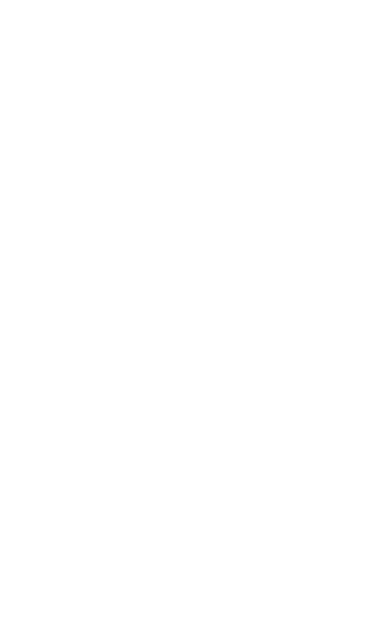
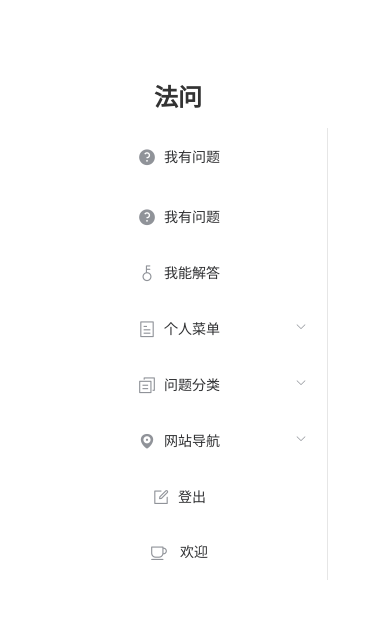
Before and after one commit to seikosha/fawen, a Vue app in the folder src/main/resources/frontend/: page /header4 in a window 390 px wide. Shown: the top 618 px of the page. Built offline with nearby package versions, Linux system fonts and the light colour scheme.

Commit message:
34th day responsive header fixed!

```diff
--- a/src/main/resources/frontend/src/App.vue
+++ b/src/main/resources/frontend/src/App.vue
@@ -3,10 +3,9 @@
     <el-container>
       <header1 id="header1" v-show="header1_token" ></header1>
       <header2 id="header2" v-show="header2_token" ></header2>
-      <header3 id="header3"></header3>
-
-      <router-view></router-view>
-
+      <header3 id="header3" v-show="header1_token"></header3>
+      <header4 id="header4" v-show="header2_token"></header4>
+      <router-view style="text-align: center"></router-view>
       <el-footer>
       </el-footer>
     </el-container>
@@ -42,6 +41,7 @@
 import specific_location from "./components/specific_location";
 import specific_category from "./components/specific_category";
 import header3 from "./components/header3";
+import header4 from "./components/header4";
 
   export default {
     store,
@@ -71,7 +71,8 @@
       more_locations,
       specific_location,
       specific_category,
-      header3
+      header3,
+      header4
     },
 
 
@@ -119,26 +120,9 @@
   .el-aside {
     color: #333;
     text-align: center;
+    line-height:20px;
   }
 
-  .el-main {
-    color: #333;
-    text-align: center;
-    /*line-height: 160px;*/
-  }
-
-  body > .el-container {
-    margin-bottom: 40px;
-  }
-
-  .el-container:nth-child(5) .el-aside,
-  .el-container:nth-child(6) .el-aside {
-    line-height: 260px;
-  }
-
-  .el-container:nth-child(7) .el-aside {
-    line-height: 320px;
-  }
 
   #app {
     font-family: "Helvetica Neue", Helvetica, "PingFang SC", "Hiragino Sans GB",
@@ -180,15 +164,19 @@
   text-decoration: none;
 }
 
-  @media screen and (min-width: 480px) {
+  @media screen and (min-width: 769px) {
     #header3{
       visibility:hidden;
     }
+    #header4{
+     display:none;
+    }
   }
 
-  @media screen and (max-width: 479px) {
+  @media screen and (max-width: 768px) {
     #header1,#header2{
       visibility:hidden;
+
     }
     #header3{
       visibility: visible;
--- a/src/main/resources/frontend/src/components/buttons.vue
+++ b/src/main/resources/frontend/src/components/buttons.vue
@@ -48,9 +48,10 @@
     left:20px;
   }
 
-  @media screen and (max-width: 479px) {
+  @media screen and (max-width: 768px) {
     #main{
-      visibility: hidden;
+      position:relative;
+      left:120px;
     }
   }
 
--- a/src/main/resources/frontend/src/components/header3.vue
+++ b/src/main/resources/frontend/src/components/header3.vue
@@ -1,11 +1,9 @@
 <template>
     <el-header>
+      <el-aside id="leftside">
       <router-link to="/" tag="h2" id="title_link">法问</router-link>
         <el-menu
-          default-active="2"
-          class="el-menu-vertical-demo"
-          @open="handleOpen"
-          @close="handleClose">
+          class="el-menu-vertical-demo">
           <el-menu-item index="1">
             <i class="el-icon-question"></i>
             <router-link to="/ask" tag="span">我有问题</router-link>
@@ -20,51 +18,70 @@
               <span>个人菜单</span>
             </template>
             <el-menu-item-group>
-              <el-menu-item index="1-1"><router-link to="/my_questions" tag="span">我的提问</router-link></el-menu-item>
-              <el-menu-item index="1-2"><router-link to="/my_answers" tag="span">我的回答</router-link></el-menu-item>
+              <el-menu-item index="3-1"><router-link to="/my_questions" tag="span">我的提问</router-link></el-menu-item>
+              <el-menu-item index="3-2"><router-link to="/my_answers" tag="span">我的回答</router-link></el-menu-item>
             </el-menu-item-group>
             <el-menu-item-group>
-              <el-menu-item index="1-3"><router-link to="/personal" tag="span">个人页面</router-link></el-menu-item>
+              <el-menu-item index="3-3"><router-link to="/personal" tag="span">个人页面</router-link></el-menu-item>
             </el-menu-item-group>
             <el-menu-item-group>
-              <el-menu-item index="1-4"><router-link to="/mails" tag="span">站内私信</router-link></el-menu-item>
+              <el-menu-item index="3-4"><router-link to="/mails" tag="span">站内私信</router-link></el-menu-item>
             </el-menu-item-group>
           </el-submenu>
-          <el-menu-item index="4" >
-            <i class="el-icon-edit-outline"></i>
-            <router-link to="/register" tag="span">注册</router-link>
-          </el-menu-item>
-          <el-menu-item index="5" >
-            <i class="el-icon-ship"></i>
-            <router-link to="/login" tag="span">登录</router-link>
-          </el-menu-item>
-          <el-submenu index="6">
+
+          <el-submenu index="4">
             <template slot="title">
               <i class="el-icon-document-copy"></i>
               <span>问题分类</span>
             </template>
             <el-menu-item-group>
-              <el-menu-item index="1-1">
+              <el-menu-item index="4-1">
                 <router-link @click.native="saveCategory($event)" tag="span" to="/specific_category" style="font-size:small" >刑事</router-link>
               </el-menu-item>
             </el-menu-item-group>
             <el-menu-item-group>
-              <el-menu-item index="1-2">
+              <el-menu-item index="4-2">
                 <router-link @click.native="saveCategory($event)" tag="span" to="/specific_category" style="font-size:small" >民事</router-link>
               </el-menu-item>
             </el-menu-item-group>
             <el-menu-item-group>
-              <el-menu-item index="1-3">
+              <el-menu-item index="4-3">
                 <router-link @click.native="saveCategory($event)" tag="span" to="/specific_category" style="font-size:small" >行政</router-link>
               </el-menu-item>
             </el-menu-item-group>
             <el-menu-item-group>
-              <el-menu-item index="1-4">
+              <el-menu-item index="4-4">
                 <router-link @click.native="saveCategory($event)" tag="span" to="/specific_category" style="font-size:small" >不清楚</router-link>
               </el-menu-item>
             </el-menu-item-group>
           </el-submenu>
+          <el-submenu index="5">
+            <template slot="title">
+              <i class="el-icon-location"></i>
+              <span>网站导航</span>
+            </template>
+            <el-menu-item-group>
+              <el-menu-item index="5-1"><router-link to="/historic_selection" tag="span">历史精选贴</router-link></el-menu-item>
+              <el-menu-item index="5-2"><router-link to="/star_user" tag="span">明星回答者</router-link></el-menu-item>
+            </el-menu-item-group>
+            <el-menu-item-group>
+              <el-menu-item index="5-3"><router-link to="/posts" tag="span">网站公告</router-link></el-menu-item>
+            </el-menu-item-group>
+            <el-menu-item-group>
+              <el-menu-item index="5-4"><router-link to="/about" tag="span">关于法问</router-link></el-menu-item>
+            </el-menu-item-group>
+          </el-submenu>
+
+          <el-menu-item index="6" >
+            <i class="el-icon-edit-outline"></i>
+            <router-link to="/register" tag="span">注册</router-link>
+          </el-menu-item>
+          <el-menu-item index="7" >
+            <i class="el-icon-ship"></i>
+            <router-link to="/login" tag="span">登录</router-link>
+          </el-menu-item>
     </el-menu>
+      </el-aside>
     </el-header>
 </template>
 
@@ -81,5 +98,14 @@
 </script>
 
 <style scoped>
+  #leftside{
+    cursor: pointer;
+  }
 
+  @media screen and (min-width: 768px) {
+    #leftside{
+      visibility: hidden;
+      height:0px;
+    }
+  }
 </style>
--- /dev/null
+++ b/src/main/resources/frontend/src/components/header4.vue
@@ -0,0 +1,114 @@
+<template>
+  <el-header>
+    <el-aside id="leftside">
+      <router-link to="/" tag="h2" id="title_link">法问</router-link>
+      <el-menu
+        class="el-menu-vertical-demo">
+        <el-menu-item index="1">
+          <i class="el-icon-question"></i>
+          <router-link to="/ask" tag="span">我有问题</router-link>
+        </el-menu-item>
+        <el-menu-item index="2" >
+          <i class="el-icon-key"></i>
+          <router-link to="/answer" tag="span">我能解答</router-link>
+        </el-menu-item>
+        <el-submenu index="3">
+          <template slot="title">
+            <i class="el-icon-tickets"></i>
+            <span>个人菜单</span>
+          </template>
+          <el-menu-item-group>
+            <el-menu-item index="3-1"><router-link to="/my_questions" tag="span">我的提问</router-link></el-menu-item>
+            <el-menu-item index="3-2"><router-link to="/my_answers" tag="span">我的回答</router-link></el-menu-item>
+          </el-menu-item-group>
+          <el-menu-item-group>
+            <el-menu-item index="3-3"><router-link to="/personal" tag="span">个人页面</router-link></el-menu-item>
+          </el-menu-item-group>
+          <el-menu-item-group>
+            <el-menu-item index="3-4"><router-link to="/mails" tag="span">站内私信</router-link></el-menu-item>
+          </el-menu-item-group>
+        </el-submenu>
+
+        <el-submenu index="4">
+          <template slot="title">
+            <i class="el-icon-document-copy"></i>
+            <span>问题分类</span>
+          </template>
+          <el-menu-item-group>
+            <el-menu-item index="4-1">
+              <router-link @click.native="saveCategory($event)" tag="span" to="/specific_category" style="font-size:small" >刑事</router-link>
+            </el-menu-item>
+          </el-menu-item-group>
+          <el-menu-item-group>
+            <el-menu-item index="4-2">
+              <router-link @click.native="saveCategory($event)" tag="span" to="/specific_category" style="font-size:small" >民事</router-link>
+            </el-menu-item>
+          </el-menu-item-group>
+          <el-menu-item-group>
+            <el-menu-item index="4-3">
+              <router-link @click.native="saveCategory($event)" tag="span" to="/specific_category" style="font-size:small" >行政</router-link>
+            </el-menu-item>
+          </el-menu-item-group>
+          <el-menu-item-group>
+            <el-menu-item index="4-4">
+              <router-link @click.native="saveCategory($event)" tag="span" to="/specific_category" style="font-size:small" >不清楚</router-link>
+            </el-menu-item>
+          </el-menu-item-group>
+        </el-submenu>
+        <el-submenu index="5">
+          <template slot="title">
+            <i class="el-icon-location"></i>
+            <span>网站导航</span>
+          </template>
+          <el-menu-item-group>
+            <el-menu-item index="5-1"><router-link to="/historic_selection" tag="span">历史精选贴</router-link></el-menu-item>
+            <el-menu-item index="5-2"><router-link to="/star_user" tag="span">明星回答者</router-link></el-menu-item>
+          </el-menu-item-group>
+          <el-menu-item-group>
+            <el-menu-item index="5-3"><router-link to="/posts" tag="span">网站公告</router-link></el-menu-item>
+          </el-menu-item-group>
+          <el-menu-item-group>
+            <el-menu-item index="5-4"><router-link to="/about" tag="span">关于法问</router-link></el-menu-item>
+          </el-menu-item-group>
+        </el-submenu>
+        <el-menu-item index="6" >
+          <i class="el-icon-edit-outline"></i>
+          <router-link to="/logout" tag="span">登出</router-link>
+        </el-menu-item>
+        <el-menu-item index="7" >
+          <i class="el-icon-coffee-cup"></i>
+          欢迎{{username}}
+        </el-menu-item>
+      </el-menu>
+    </el-aside>
+  </el-header>
+</template>
+
+<script>
+  export default {
+    name: "header4",
+    data() {
+      return {
+        username: ''+this.$store.state.Authorization+'',
+      }
+    },
+    methods:{
+      saveCategory(e){
+        this.$store.commit('saveCategory',{CurrentCategory:e.target.innerText});
+        this.$router.go(0)
+      }
+    }
+  }
+</script>
+
+<style scoped>
+  #leftside{
+    cursor: pointer;
+  }
+  @media screen and (min-width: 768px) {
+    #leftside{
+      display:none;
+    }
+  }
+</style>
++
--- a/src/main/resources/frontend/src/components/right_card.vue
+++ b/src/main/resources/frontend/src/components/right_card.vue
@@ -66,7 +66,6 @@
 <style scoped>
   #rightside{
     position:relative;
-    top:20px;
     right:16px;
   }
 
@@ -74,7 +73,7 @@
     cursor: pointer;
   }
 
-  @media screen and (max-width: 479px) {
+  @media screen and (max-width: 768px) {
     #rightside{
       visibility: hidden;
     }
--- a/src/main/resources/frontend/src/main.js
+++ b/src/main/resources/frontend/src/main.js
@@ -35,6 +35,7 @@
 import specific_location from "./components/specific_location";
 import specific_category from "./components/specific_category";
 import header3 from "./components/header3";
+import header4 from "./components/header4";
 
 
 
@@ -72,7 +73,8 @@
   { path: '/more_locations', component: more_locations},
   { path: '/specific_location', component: specific_location},
   { path: '/specific_category', component: specific_category},
-  { path: '/header3', component: header3}
+  { path: '/header3', component: header3},
+  { path: '/header4', component: header4}
 ]
 
 const router = new VueRouter({
```
Also changed, not shown: src/main/resources/frontend/src/components/index.vue (+54 -5 lines), src/main/resources/frontend/src/components/left_card.vue (+5 -5 lines), src/main/resources/frontend/src/components/login.vue (+3 -4 lines).
